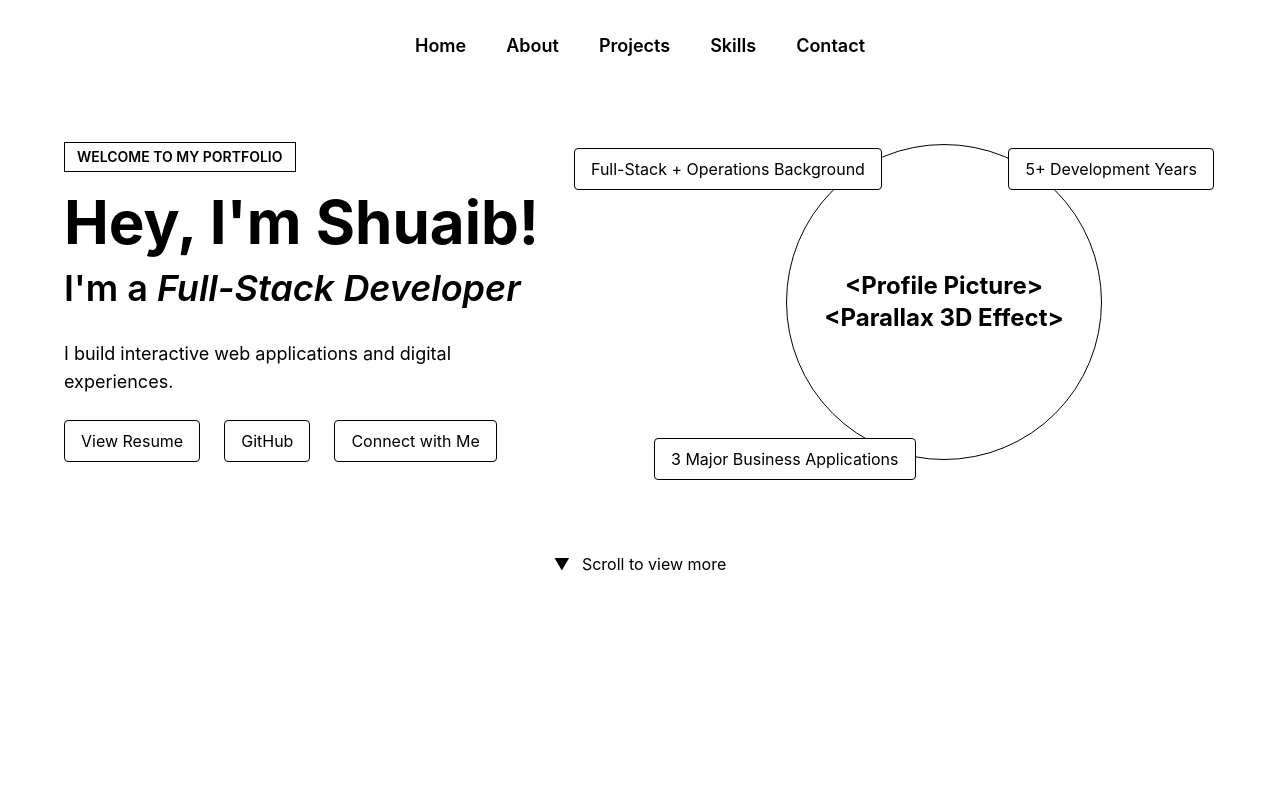
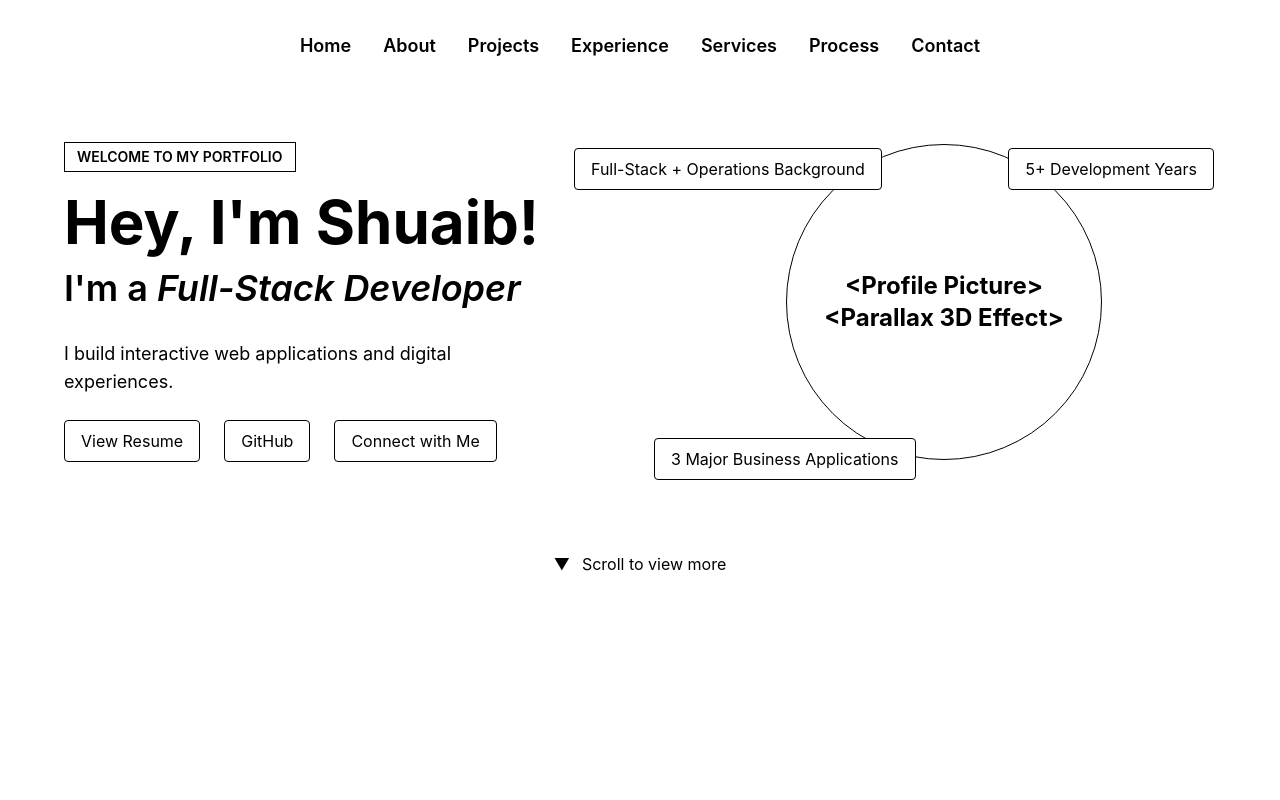
Before and after one commit to shuaiby18/portfolio, a React app: page / in a window 1280 px wide. Shown: the top 800 px of the page. Built offline with nearby package versions, Linux system fonts and the light colour scheme; the HTML template or start-up script is replaced by a standard one.

Commit message:
Updated Navbar and Fixed Card Height in Process

```diff
--- a/src/components/Navbar.jsx
+++ b/src/components/Navbar.jsx
@@ -1,11 +1,13 @@
 function Navbar() {
   return (
     <nav className="flex justify-center py-8">
-      <div className="flex gap-10 text-lg font-semibold">
+      <div className="flex gap-8 text-lg font-semibold">
         <a href="#home">Home</a>
         <a href="#about">About</a>
         <a href="#projects">Projects</a>
-        <a href="#skills">Skills</a>
+        <a href="#experience">Experience</a>
+        <a href="#services">Services</a>
+        <a href="#process">Process</a>
         <a href="#contact">Contact</a>
       </div>
     </nav>
--- a/src/components/Process.jsx
+++ b/src/components/Process.jsx
@@ -39,7 +39,7 @@ function Process() {
           {processSteps.map((step) => (
             <div
               key={step.title}
-              className="border rounded-xl min-h-[420px] flex overflow-hidden"
+              className="border rounded-xl min-h-[400px] flex overflow-hidden"
             >
 
               {/* Collapsed vertical label */}
```
